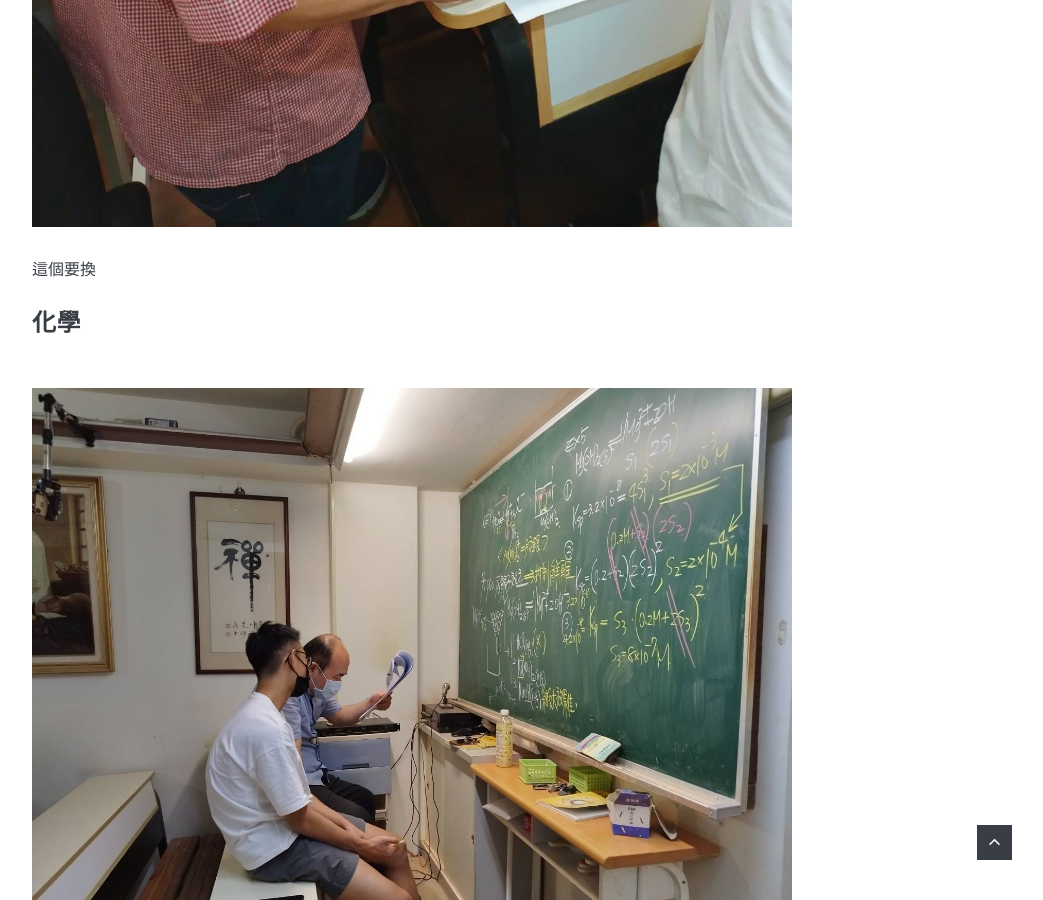
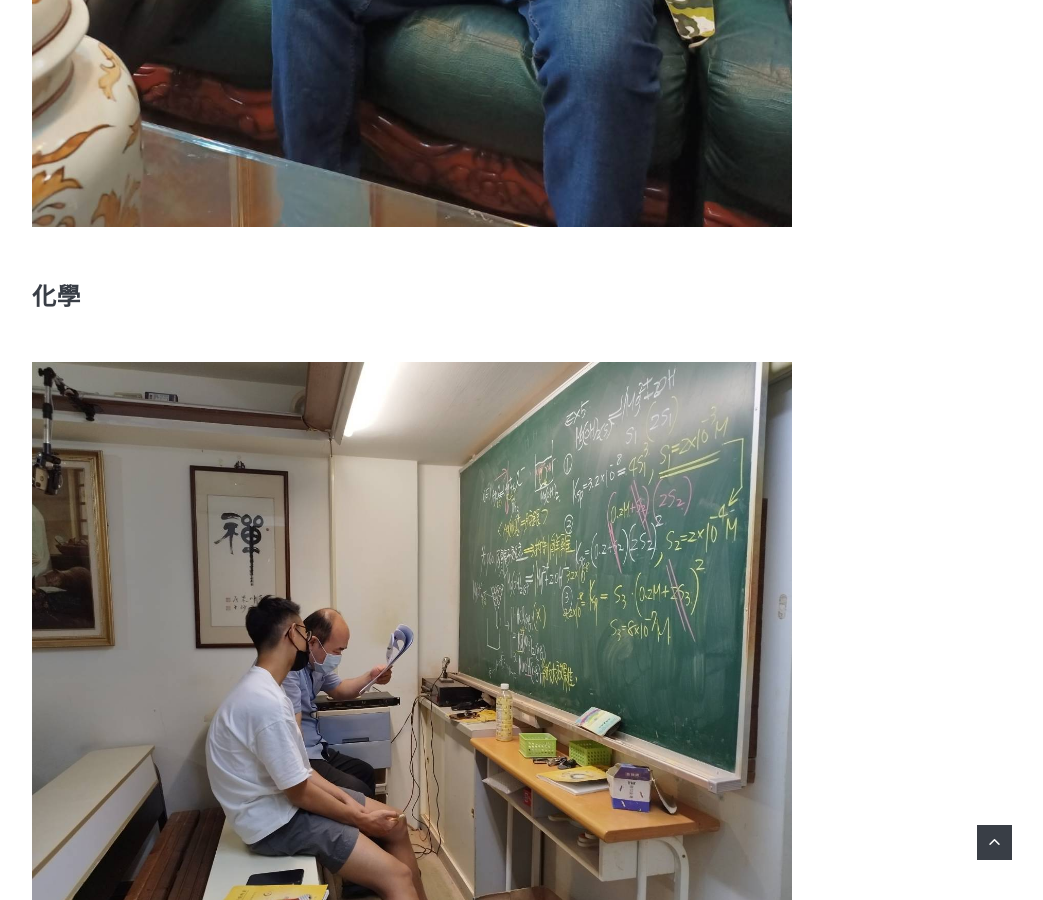
Before and after one commit to thetopedu/education, a Jekyll site: the page built from _pages/師資.md, in a window 1280 px wide and 900 px high, scrolled down 13962 px. Shown: the whole window, without its empty margins (228-1271 px from the left). Built offline with Jekyll 4.4.1, drawn with Linux system fonts in a browser that asks for light colours; nearby versions of some CDN libraries.

Commit message:
ffucckkkkk

```diff
--- a/_pages/師資.md
+++ b/_pages/師資.md
@@ -126,7 +126,7 @@ image: 師資2.png
 
 ### 物理
 ![課表](../images/004.jpg)
-![課表](../images/005.jpg) 這個要換
+![課表](../images/物理輔導.jpg)
 
 ### 化學
 ![課表](../images/006.jpg)
```
Also changed, not shown: images/物理輔導.jpg (added).
